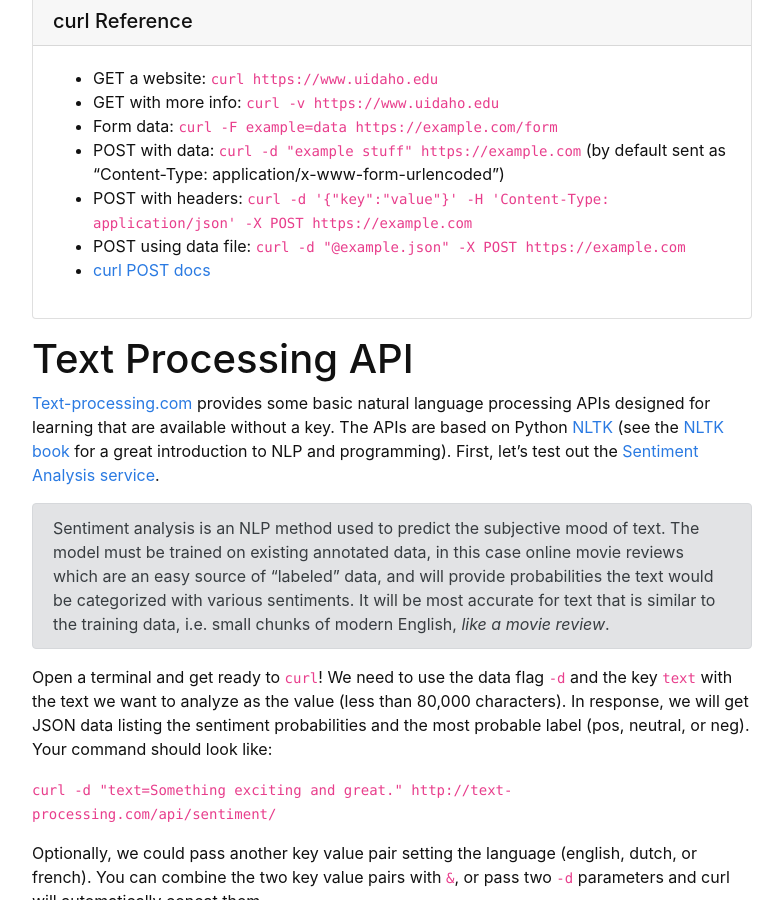
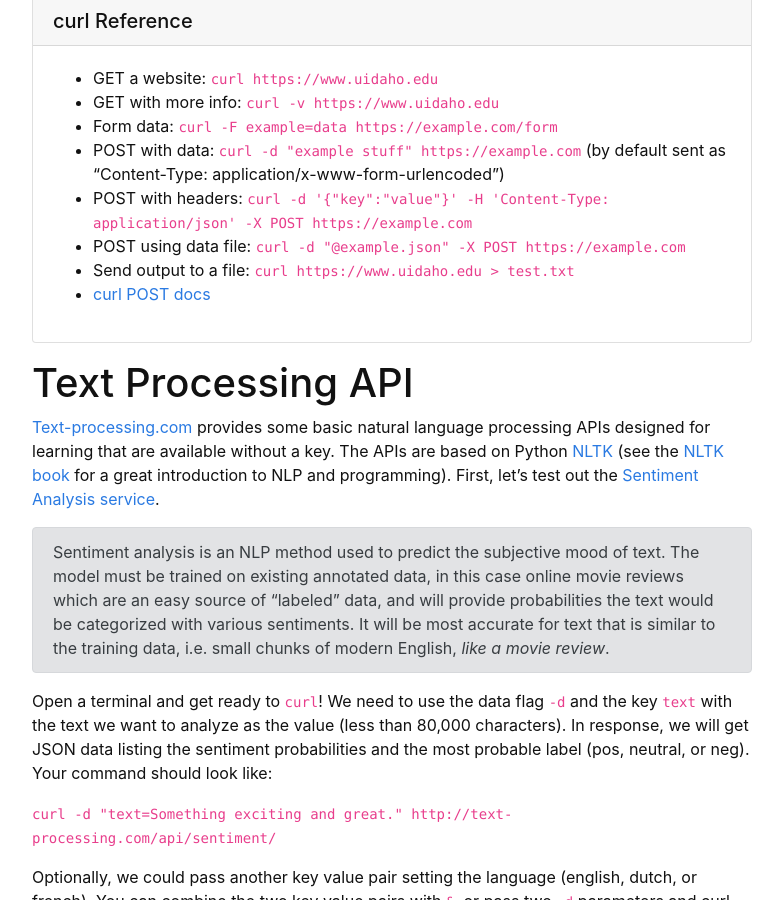
Before and after one commit to evanwill/hey-api, a Jekyll site: the page built from content/3-post.md, in a window 1280 px wide and 900 px high, scrolled down 402 px. Shown: the whole window, without its empty margins (248-1031 px from the left). Built offline with Jekyll 4.4.1, drawn with Linux system fonts in a browser that asks for light colours.

Commit message:
add to curl

```diff
--- a/content/3-post.md
+++ b/content/3-post.md
@@ -19,6 +19,7 @@ For testing, one of the best options is the command line tool [curl](https://cur
 - POST with data: `curl -d "example stuff" https://example.com` (by default sent as "Content-Type: application/x-www-form-urlencoded")
 - POST with headers: `curl -d '{"key":"value"}' -H 'Content-Type: application/json' -X POST https://example.com`
 - POST using data file: `curl -d "@example.json" -X POST https://example.com`
+- Send output to a file: `curl https://www.uidaho.edu > test.txt`
 - [curl POST docs](https://ec.haxx.se/http-post.html)
 {% endcapture %}
 {% include card.md header="curl Reference" text=demo %}
```
